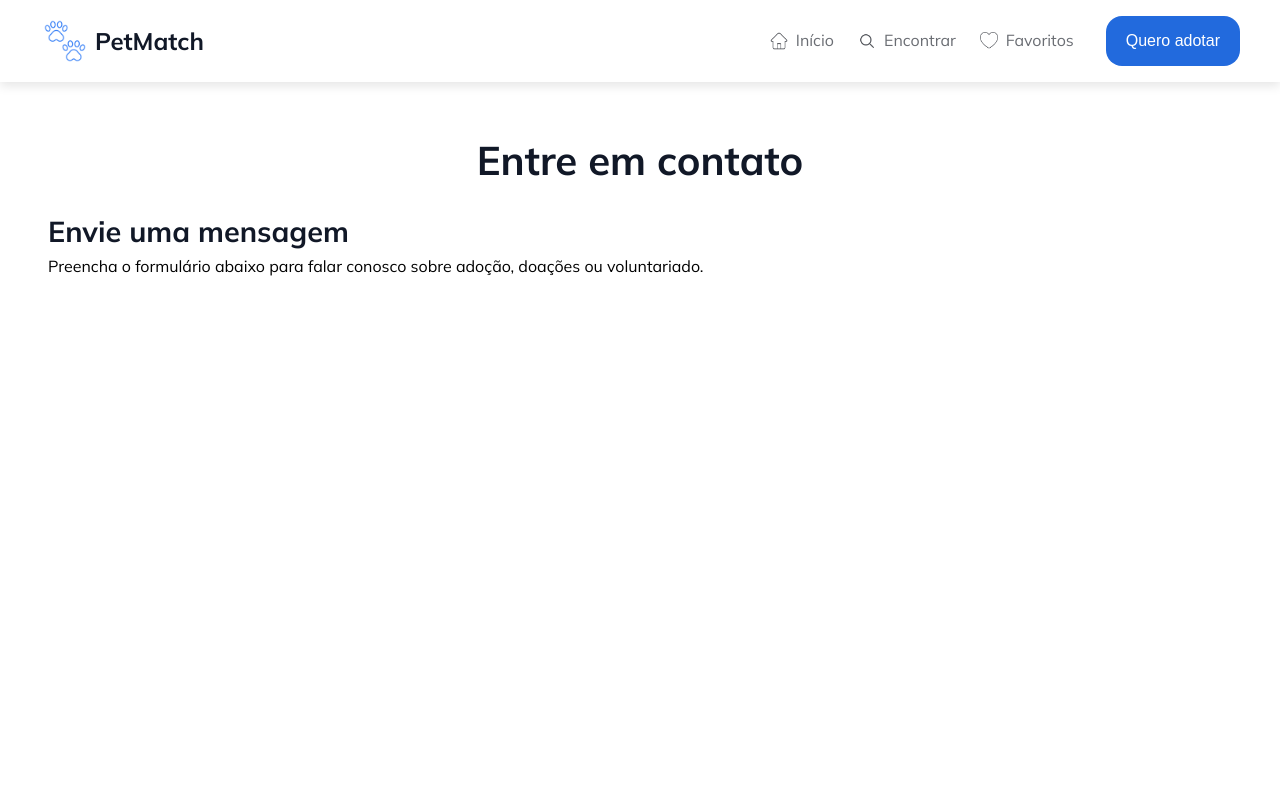
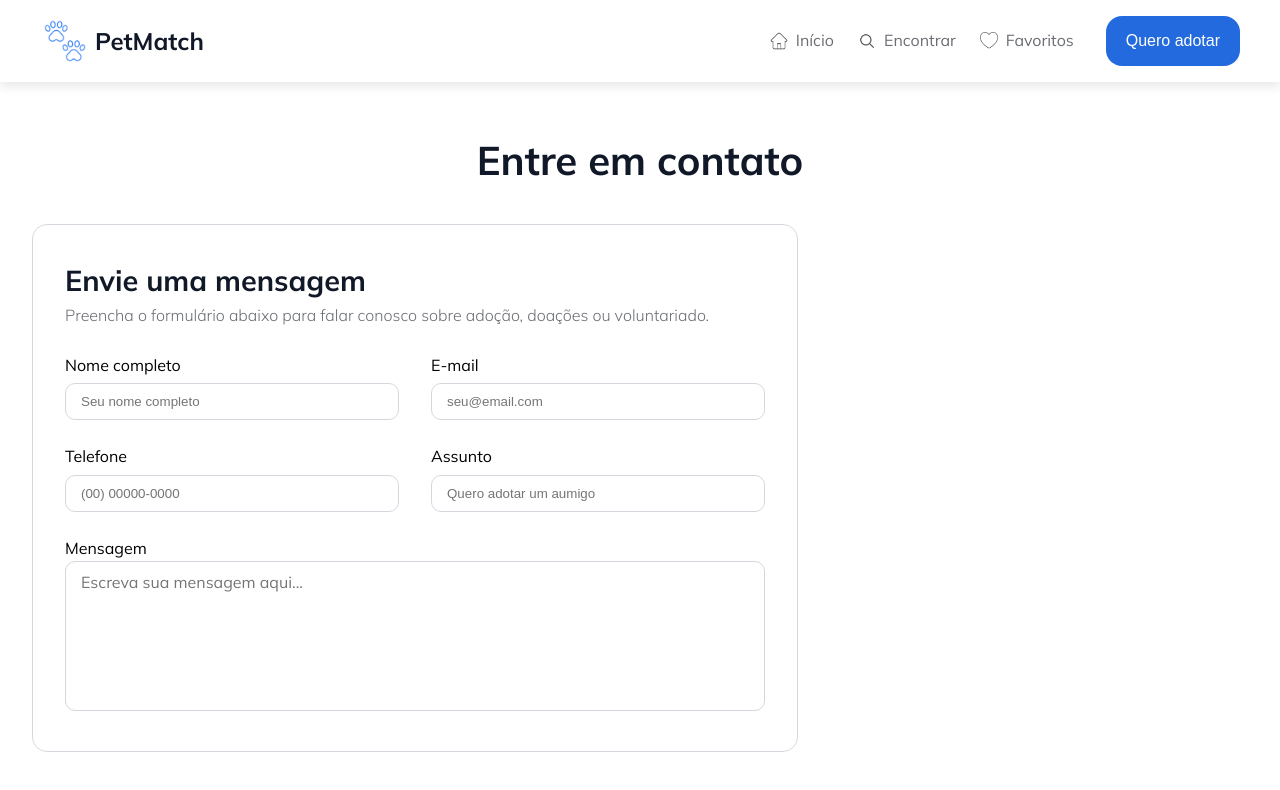
Before and after one commit to GGhiaroni/petmatch, a React (Vite) app: page /contato in a window 1280 px wide. Shown: the top 790 px of the page. Built offline with nearby package versions, Linux system fonts and the light colour scheme.

Commit message:
finalizando o primeiro bloco

```diff
--- a/pages/Contato.jsx
+++ b/pages/Contato.jsx
@@ -12,6 +12,7 @@ const TextoPrincipal = styled.h1`
   font-size: 2.5rem;
   text-align: center;
   color: var(--corTextoPrincipal);
+  margin-bottom: 2rem;
 `;
 
 const ContainerBlocos = styled.div`
@@ -20,7 +21,9 @@ const ContainerBlocos = styled.div`
 `;
 
 const BlocoEnviarMensagem = styled.div`
-  padding: 1rem;
+  border: 1px solid #d4d8de;
+  padding: 2rem 2rem;
+  border-radius: 15px;
 `;
 
 const BlocoInfosContato = styled.div`
@@ -36,6 +39,48 @@ const TituloBlocoMensagem = styled.h4`
 
 const DescricaoBlocoMensagem = styled.p`
   font-size: 1rem;
+  color: var(--corTexto);
+  font-weight: 300;
+`;
+
+const ContainerInputsBlocoMensagem = styled.div`
+  margin-top: 1.5rem;
+  display: grid;
+  grid-template-columns: repeat(2, 1fr);
+  gap: 1.5rem 2rem;
+  width: 700px;
+  margin-bottom: 1.5rem;
+`;
+
+const InputGroup = styled.div`
+  display: flex;
+  flex-direction: column;
+`;
+
+const Label = styled.label`
+  font-size: 1rem;
+  margin-bottom: 5px;
+`;
+
+const Input = styled.input`
+  padding: 10px 15px;
+  background: transparent;
+  border-radius: 10px;
+  border: 1px solid #d4d8de;
+  font-weight: 300;
+`;
+
+const TextArea = styled.textarea`
+  padding: 10px 15px;
+  background: transparent;
+  border-radius: 10px;
+  border: 1px solid #d4d8de;
+  width: 100%;
+  height: 150px;
+  resize: none;
+  font-size: 1rem;
+  color: var(--corTextoPrincipal);
+  font-family: var(--fonte);
 `;
 
 const Contato = () => {
@@ -49,6 +94,26 @@ const Contato = () => {
             Preencha o formulário abaixo para falar conosco sobre adoção,
             doações ou voluntariado.
           </DescricaoBlocoMensagem>
+          <ContainerInputsBlocoMensagem>
+            <InputGroup>
+              <Label>Nome completo</Label>
+              <Input placeholder="Seu nome completo" />
+            </InputGroup>
+            <InputGroup>
+              <Label>E-mail</Label>
+              <Input placeholder="seu@email.com" />
+            </InputGroup>
+            <InputGroup>
+              <Label>Telefone</Label>
+              <Input placeholder="(00) 00000-0000" />
+            </InputGroup>
+            <InputGroup>
+              <Label>Assunto</Label>
+              <Input placeholder="Quero adotar um aumigo" />
+            </InputGroup>
+          </ContainerInputsBlocoMensagem>
+          <Label>Mensagem</Label>
+          <TextArea placeholder="Escreva sua mensagem aqui..." />
         </BlocoEnviarMensagem>
         <BlocoInfosContato></BlocoInfosContato>
       </ContainerBlocos>
--- a/src/styles/global.css
+++ b/src/styles/global.css
@@ -3,6 +3,7 @@
   --corIconesBotoes: #226add;
   --corHoverIconesBotoes: #307af0;
   --corTexto: #6a6d73;
+  --fonte: "Mulish", sans-serif;
 }
 
 * {
```
